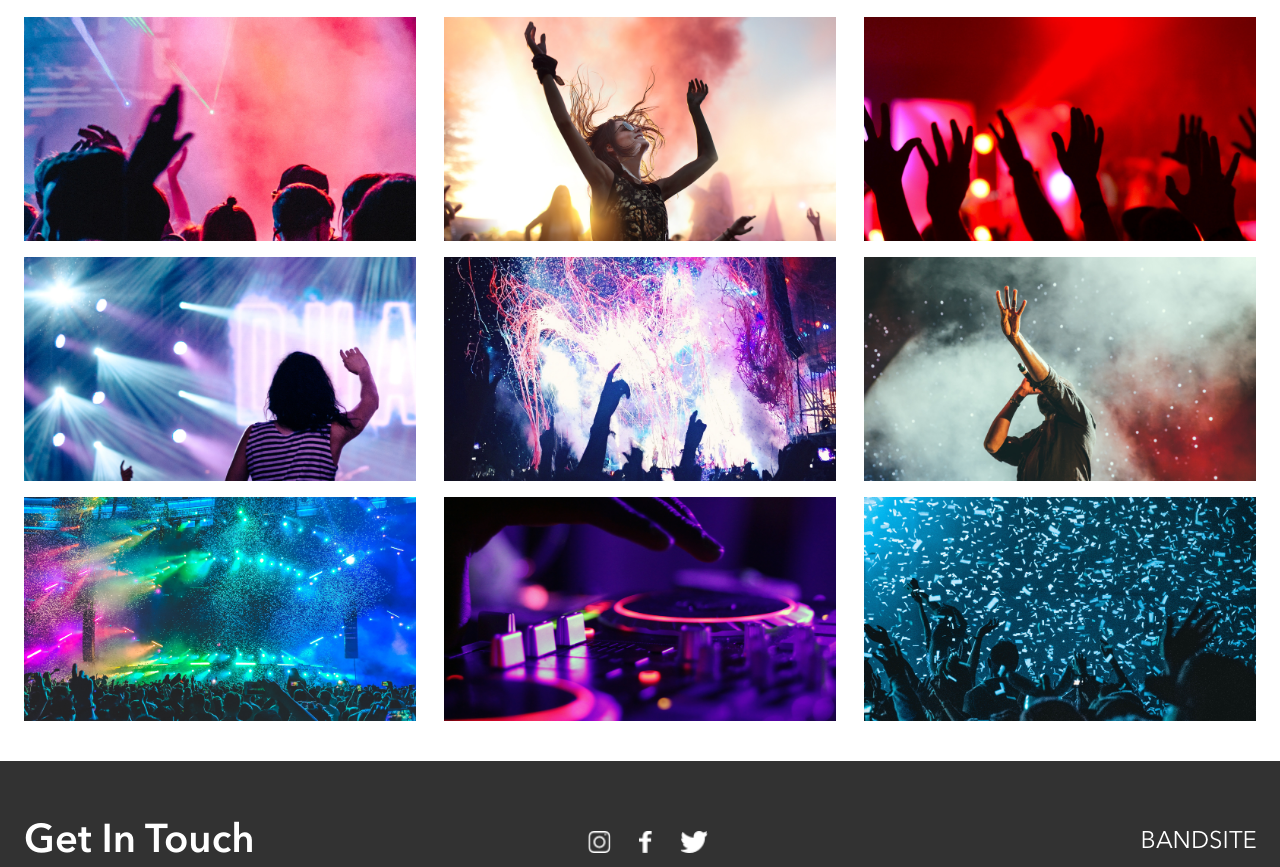
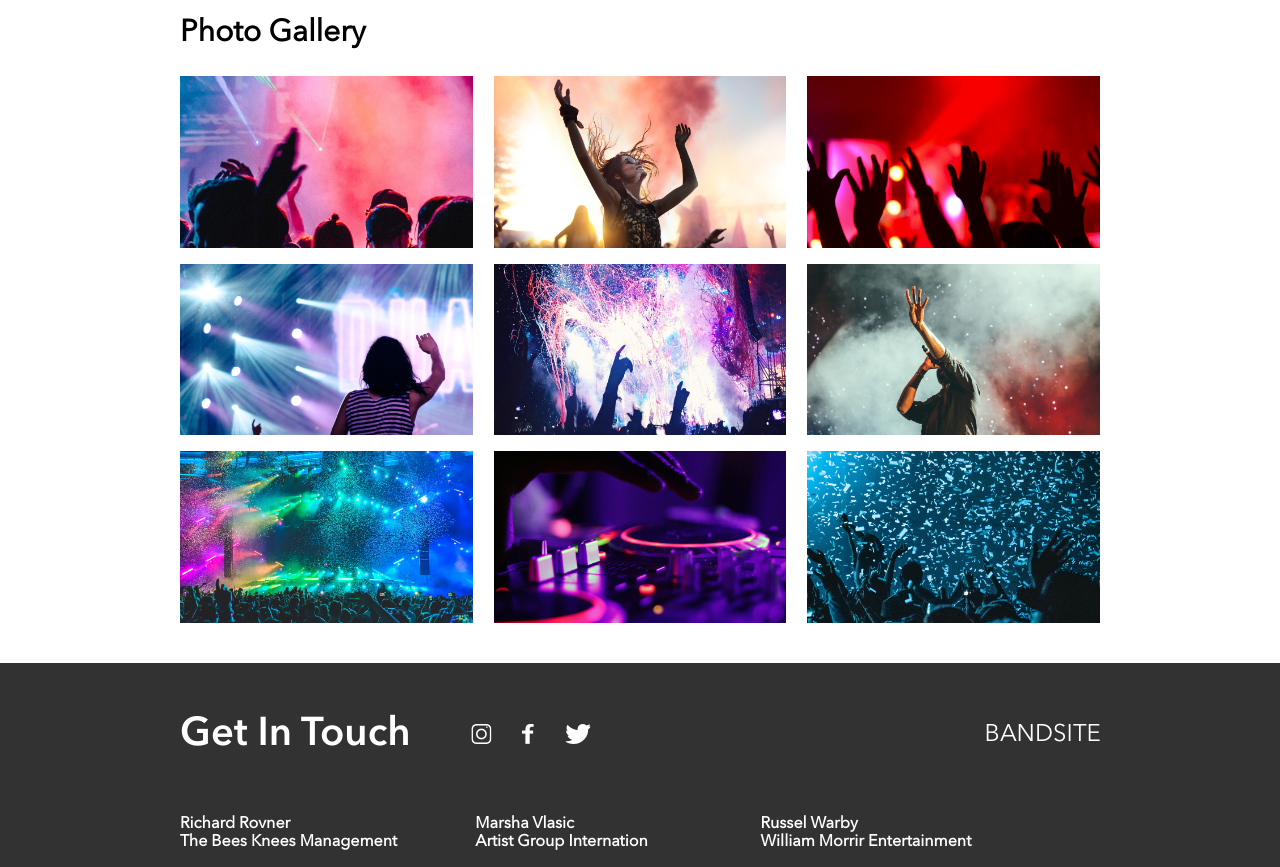
Before and after one commit to marcelofinkielman/marcelo-finkielman-bandsite, a plain HTML site: page sprint-one/index.html in a window 1280 px wide. Shown: the part 1933-2800 px from the top of the page. Drawn offline with Linux system fonts and the light colour scheme.

Commit message:
almost done

```diff
--- a/sprint-one/index.html
+++ b/sprint-one/index.html
@@ -84,9 +84,9 @@
         <h2>Get In Touch</h2>
       </div>
       <div class="footer__call--items">
-        <img src="./Assets/Icons/PNG/Icon-instagram.png" alt="">
-        <img src="./Assets/Icons/PNG/Icon-facebook.png" alt="">
-        <img src="./Assets/Icons/PNG/Icon-twitter.png" alt="">
+        <a href="http://instagram.com"><img src="./Assets/Icons/PNG/Icon-instagram.png" alt=""></a>
+        <a href="http://facebook.com"><img src="./Assets/Icons/PNG/Icon-facebook.png" alt=""></a>
+        <a href="http://twitter.com"><img src="./Assets/Icons/PNG/Icon-twitter.png" alt=""></a>
       </div>
       <div class="footer__call--logo">
         <img src="./Assets/Logo/Logo-bandsite.png" alt="">
--- a/sprint-one/styles/main.scss
+++ b/sprint-one/styles/main.scss
@@ -91,6 +91,7 @@
   }
 
   .hero {
+    font-family: 'avenir-bold';
 
     @include flexcenter;
     width: 100%;
@@ -102,7 +103,6 @@
       width: 100%;
       height: 60vw;
       background-size: cover;
-
       }
 
 
@@ -147,7 +147,7 @@
       margin-top: 2rem;
       margin-bottom: 1.5rem;
       font-family: 'avenir-demi';
-      font-size: 2rem;
+      font-size: 1.8rem;
       font-weight: bold;
       @include tablet {
         margin-left: $tablet-spacing;
@@ -170,11 +170,22 @@
         @include leftright;
         margin-right: $desktop-spacing-about;
         margin-left: $desktop-spacing-about;
+
       }
+
     & img {
+
       width: 100%;
-      height: 38vw;
+      height: 45vw;
+      @include tablet {
+        width: 100%;
+        height: 48vw;
       }
+     @include desktop {
+      width: 100%;
+      height: 32vw;
+     }
+    }
     }
 
   }
@@ -195,11 +206,21 @@
       font-weight: 600;
       margin-top: 1.5rem;
       margin-bottom: 1rem;
-      font-family: 'avenir-demi';
+      font-family: "avenir-demi";
       @include tablet {
         margin-right: $tablet-spacing;
         margin-left: $tablet-spacing;
-        font-size: 2.25rem;
+        font-size: 1.5rem;
+        line-height: 2.75rem;
+        font-family: 'avenir-bold';
+      }
+      @include desktop {
+        @include leftright;
+        @include deskmarg2;
+        margin-left: $desktop-spacing-about;
+        margin-right: 24rem;
+        margin-top: 3rem;
+        font-size: 1.563rem;
       }
     }
     &__singer-name {
@@ -210,22 +231,36 @@
       font-family: 'avenir-demi';
       @include tablet {
         margin-left: $tablet-spacing;
-        font-size: 1.5rem;
+        font-size: 1rem;
+      }
+      @include desktop {
+        @include leftright;
+        margin-left: $desktop-spacing-about;
+        margin-top: 1.5rem;
       }
     }
 
     &__singers {
       font-family: 'avenir-demi';
       font-size: 1.2rem;
+
       @include tablet {
         margin-left: $tablet-spacing;
         margin-bottom: 0;
-        font-size: 2.25rem;
-
+        font-size: 1.563rem;
+        font-family: 'avenir-demi';
+      @include desktop {
+      @include leftright;
+      margin-left: $desktop-spacing-about;
+      margin-top: 2.5rem;
+      margin-bottom: 1rem;
+      }
       }
     }
 
     &__text {
+      font-size: 0.813rem;
+      line-height: 1.125rem;
       @include tablet {
         margin-left: 0.625rem;
 
@@ -235,13 +270,24 @@
           margin-left: 0.625rem;
           margin-right: 1.5rem;
         }
+      @include desktop {
+        @include leftright;
+        @include deskmarg2;
+        font-size: 0.938rem;
+        & p:nth-child(1) {
+          margin-left: 0;
+        }
+        & p:nth-child(2) {
+          margin-right: 0;
+        }
+      }
       }
     }
 }
 
 .gallery {
   & h2 {
-
+    font-size: 1.875rem;
   }
   @include mobmarg;
   @include tablet {
@@ -251,6 +297,10 @@
 
     margin: $tablet-spacing;
     }
+  @include desktop {
+    @include leftright;
+    @include deskmarg;
+  }
   &__pics {
 
     width: 100%;
@@ -268,18 +318,18 @@
 
       @include tablet {
         width: 31.8%;
-
         height: 17.5vw;
-
-
+      }
+      @include desktop {
+        width: 31.8%;
+        height: 13.4vw;
+        justify-content: space-between;
       }
     }
   }
 }
 .footer {
-  @include mobile{
 
-  }
   color: $white;
   background-color: $black;
   padding-left: 0.625rem;
@@ -288,13 +338,24 @@
     @include tablet {
       padding: 1.5rem;
     }
-    &
     &__call {
       @include tablet {
         display: flex;
         flex-direction: row;
         justify-content: space-between;
         align-items: center;
+      }
+      @include desktop {
+        display: flex;
+        justify-content: flex-start;
+        &--logo {
+          position: absolute;
+          right: 11.25rem;
+          align-items: flex-end;
+        }
+        &--title {
+          margin-right: 3.125rem;
+        }
       }
 
       &--title h2 {
@@ -342,8 +403,6 @@
       @include tablet {
         font-size: 1rem;
       }
-
-
       &--copyright {
         @include mobile {
         width: 15rem;
@@ -360,9 +419,19 @@
           }
         }
       }
+
+      }
+      @include desktop {
+
+        width: 50rem;
+        margin-top: 1.438rem;
       }
     }
 
+    @include desktop {
+    padding: 0.938rem 0;
+    @include deskpadding;
+  }
 
 
 }
--- a/sprint-one/styles/partials/_mixin.scss
+++ b/sprint-one/styles/partials/_mixin.scss
@@ -84,3 +84,17 @@
   margin-left: 0;
   margin-right: 0;
 }
+
+@mixin deskmarg {
+  margin-left: 11.25rem;
+  margin-right: 11.25rem;
+}
+@mixin deskmarg2 {
+  margin-left: 16rem;
+  margin-right: 16rem;
+}
+
+@mixin deskpadding {
+  padding-left: 11.25rem;
+  padding-right: 11.25rem;
+}
--- a/sprint-one/styles/partials/_typography.scss
+++ b/sprint-one/styles/partials/_typography.scss
@@ -4,12 +4,7 @@
   font-weight: 400;
   font-style: normal;
 };
-@font-face {
-  font-family: 'avenir-bold';
-  src: url('../../Assets/Font/AvenirNextProLT/AvenirNextLTPro-Heavy.otf');
-  font-weight: 600;
-  font-style: normal;
-};
+
 
 @font-face {
   font-family: 'avenir-demi';
@@ -17,3 +12,10 @@
   font-weight: 600;
   font-style: normal;
 };
+
+@font-face {
+  font-family: 'avenir-bold';
+  src: url('../../Assets/Font/AvenirNextProLT/AvenirNextLTPro-Bold.otf');
+  font-weight: 600;
+  font-style: normal;
+};
--- a/sprint-one/styles/partials/_variables.scss
+++ b/sprint-one/styles/partials/_variables.scss
@@ -17,4 +17,4 @@ $breakpoints: (
 
 $tablet-spacing:1.5rem;
 $desktop-spacing:11.25rem;
-$desktop-spacing-about: 16.1rem;
+$desktop-spacing-about: 16rem;
```
Also changed, not shown: sprint-one/styles/main.css, 1 other file.
